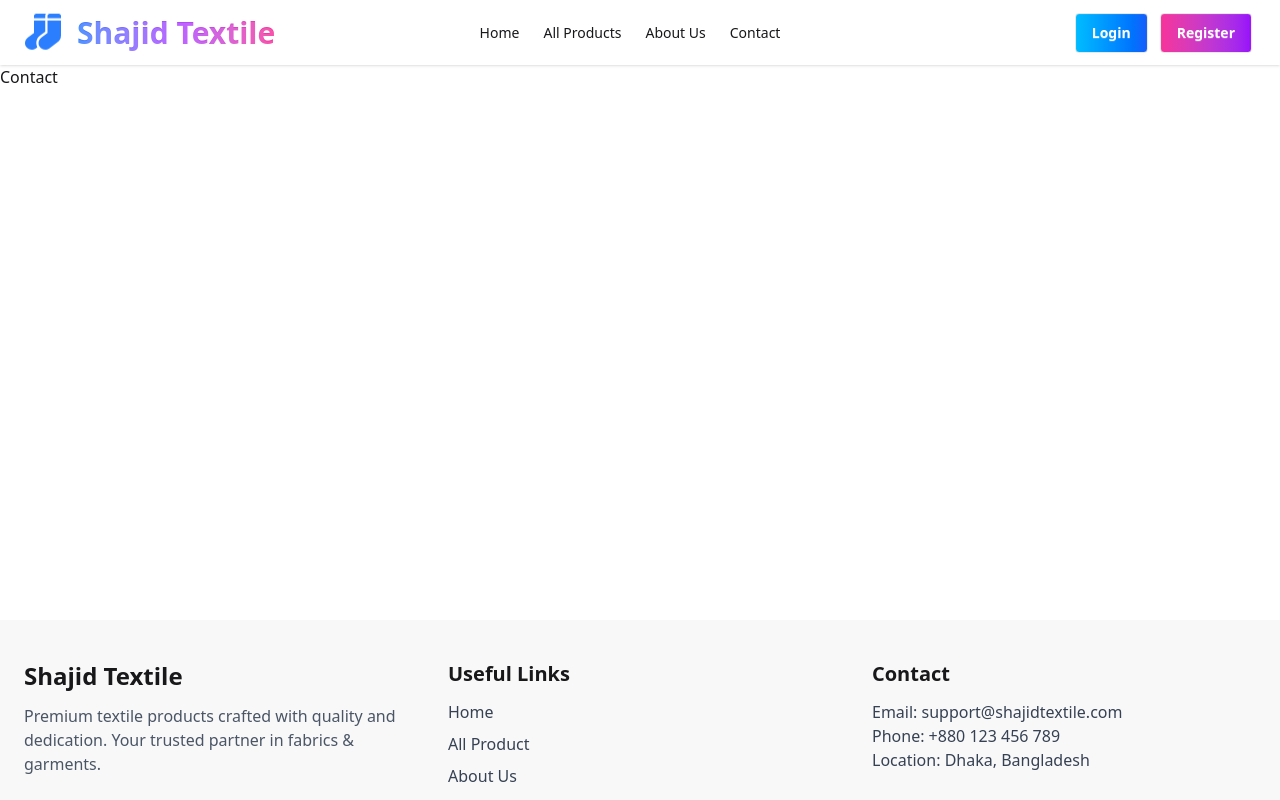
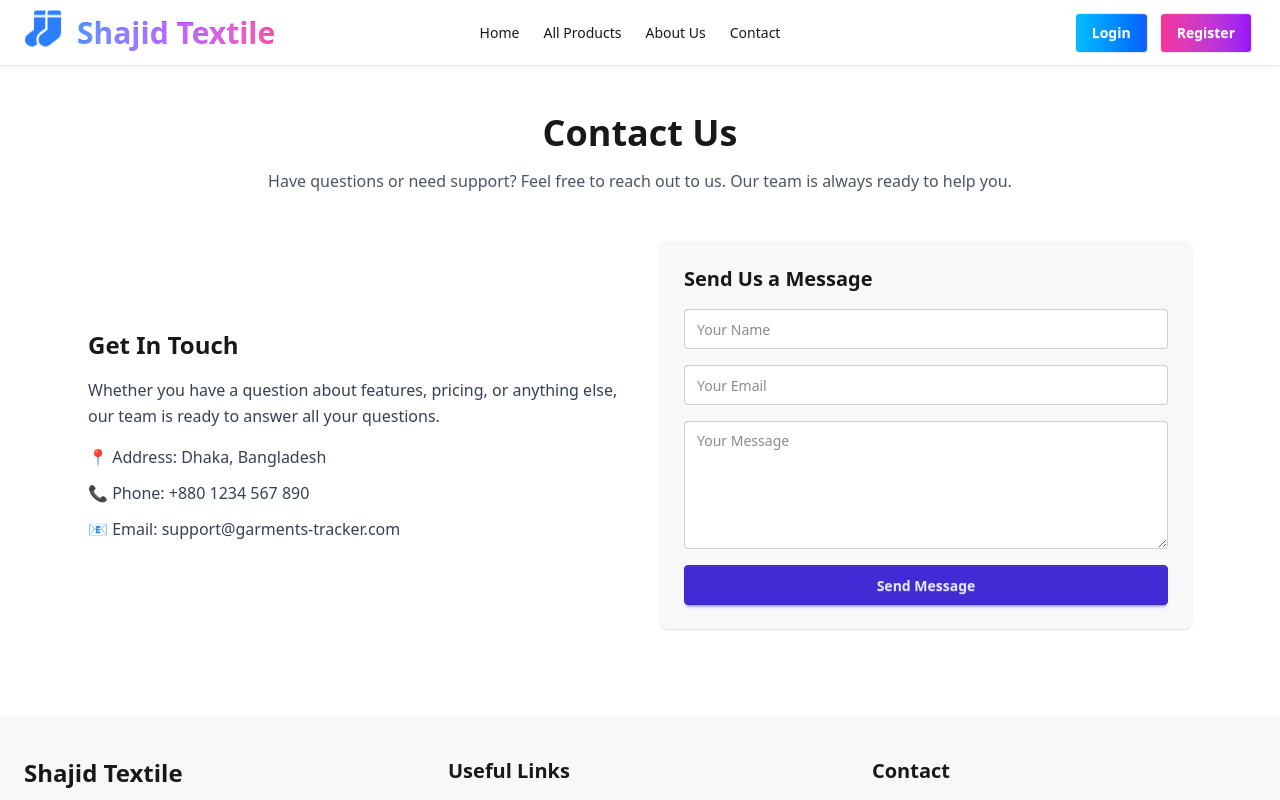
Before and after one commit to Shajid-Hasan/Garments-Order-Production-Tracker-System-Client-side, a React (Vite) app: page /contact in a window 1280 px wide. Shown: the top 800 px of the page. Built offline with nearby package versions, Linux system fonts and the light colour scheme; no server answers.

Commit message:
-madded new

```diff
--- a/src/Pages/Dashbord/Manager/Add Product/AddProduct.jsx
+++ b/src/Pages/Dashbord/Manager/Add Product/AddProduct.jsx
@@ -103,6 +103,7 @@ const AddProduct = () => {
                     <option>Pant</option>
                     <option>Jacket</option>
                     <option>Accessories</option>
+                    <option>T-Shirt</option>
                 </select>
 
                 {/* Price */}
--- a/src/Pages/Home/All Product/ProductDetails.jsx
+++ b/src/Pages/Home/All Product/ProductDetails.jsx
@@ -26,6 +26,7 @@ const ProductDetails = () => {
             })
             .finally(() => setLoading(false));
     }, [id]);
+    console.log(product)
 
     const handleBooking = () => {
         // ✅ FIXED: MongoDB uses _id
--- a/src/Pages/Home/Contact/Contact.jsx
+++ b/src/Pages/Home/Contact/Contact.jsx
@@ -1,9 +1,146 @@
-import React from 'react';
+import React, { useState } from "react";
+import { motion } from "framer-motion";
+
+const fadeUp = {
+    hidden: { opacity: 0, y: 40 },
+    visible: {
+        opacity: 1,
+        y: 0,
+        transition: { duration: 0.6, ease: "easeOut" }
+    }
+};
+
+const fadeLeft = {
+    hidden: { opacity: 0, x: -50 },
+    visible: {
+        opacity: 1,
+        x: 0,
+        transition: { duration: 0.6 }
+    }
+};
+
+const fadeRight = {
+    hidden: { opacity: 0, x: 50 },
+    visible: {
+        opacity: 1,
+        x: 0,
+        transition: { duration: 0.6 }
+    }
+};
 
 const Contact = () => {
+    const [formData, setFormData] = useState({
+        name: "",
+        email: "",
+        message: ""
+    });
+
+    const handleChange = (e) => {
+        setFormData({
+            ...formData,
+            [e.target.name]: e.target.value
+        });
+    };
+
+    const handleSubmit = (e) => {
+        e.preventDefault();
+        console.log(formData);
+        alert("Message sent successfully!");
+        setFormData({ name: "", email: "", message: "" });
+    };
+
     return (
-        <div>
-            <h2>Contact</h2>
+        <div className="max-w-6xl mx-auto px-6 py-12 overflow-hidden">
+            {/* ===== HEADER ===== */}
+            <motion.div
+                variants={fadeUp}
+                initial="hidden"
+                whileInView="visible"
+                viewport={{ once: true }}
+                className="text-center mb-12"
+            >
+                <h1 className="text-4xl font-bold mb-4">Contact Us</h1>
+                <p className="text-gray-600 max-w-3xl mx-auto">
+                    Have questions or need support? Feel free to reach out to us.
+                    Our team is always ready to help you.
+                </p>
+            </motion.div>
+
+            <div className="grid grid-cols-1 md:grid-cols-2 gap-10 items-center">
+                {/* ===== CONTACT INFO ===== */}
+                <motion.div
+                    variants={fadeLeft}
+                    initial="hidden"
+                    whileInView="visible"
+                    viewport={{ once: true }}
+                >
+                    <h2 className="text-2xl font-semibold mb-4">
+                        Get In Touch
+                    </h2>
+                    <p className="text-gray-700 mb-4 leading-relaxed">
+                        Whether you have a question about features, pricing, or
+                        anything else, our team is ready to answer all your
+                        questions.
+                    </p>
+
+                    <ul className="space-y-3 text-gray-700">
+                        <li>📍 Address: Dhaka, Bangladesh</li>
+                        <li>📞 Phone: +880 1234 567 890</li>
+                        <li>📧 Email: support@garments-tracker.com</li>
+                    </ul>
+                </motion.div>
+
+                {/* ===== CONTACT FORM ===== */}
+                <motion.div
+                    variants={fadeRight}
+                    initial="hidden"
+                    whileInView="visible"
+                    viewport={{ once: true }}
+                    className="bg-base-200 rounded-lg p-6 shadow"
+                >
+                    <h3 className="text-xl font-semibold mb-4">
+                        Send Us a Message
+                    </h3>
+
+                    <form onSubmit={handleSubmit} className="space-y-4">
+                        <input
+                            type="text"
+                            name="name"
+                            placeholder="Your Name"
+                            className="input input-bordered w-full"
+                            value={formData.name}
+                            onChange={handleChange}
+                            required
+                        />
+
+                        <input
+                            type="email"
+                            name="email"
+                            placeholder="Your Email"
+                            className="input input-bordered w-full"
+                            value={formData.email}
+                            onChange={handleChange}
+                            required
+                        />
+
+                        <textarea
+                            name="message"
+                            placeholder="Your Message"
+                            className="textarea textarea-bordered w-full h-32"
+                            value={formData.message}
+                            onChange={handleChange}
+                            required
+                        />
+
+                        <button
+                            type="submit"
+                            className="btn btn-primary w-full"
+                        >
+                            Send Message
+                        </button>
+                    </form>
+                </motion.div>
+            </div>
         </div>
     );
 };
--- a/src/Pages/Home/Hero/ProductCard.jsx
+++ b/src/Pages/Home/Hero/ProductCard.jsx
@@ -1,12 +1,12 @@
 import { Link } from "react-router";
 
 const ProductCard = ({ product }) => {
-    const { _id, image, title, category, price, rating } = product;
-    console.log(product)
+    const { _id, image, title, category, price, quantity } = product;
 
     return (
         <Link to={`/products/${_id}`} className="group">
             <div className="border rounded-lg overflow-hidden shadow-lg transform transition duration-300 hover:scale-105 hover:shadow-2xl">
+
                 <div className="overflow-hidden">
                     <img
                         src={image}
@@ -19,11 +19,13 @@ const ProductCard = ({ product }) => {
                     <h3 className="text-xl font-semibold">{title}</h3>
 
                     <p className="text-gray-500 text-sm mt-1">
-                        Category: <span className="text-gray-700">{category}</span>
+                        Category:
+                        <span className="text-gray-700"> {category}</span>
                     </p>
 
                     <p className="text-gray-500 text-sm mt-1">
-                        Available Quantity: <span className="text-gray-700">{rating?.count}</span>
+                        Available Quantity:
+                        <span className="text-gray-700"> {quantity}</span>
                     </p>
 
                     <p className="font-bold text-lg mt-3">
```
